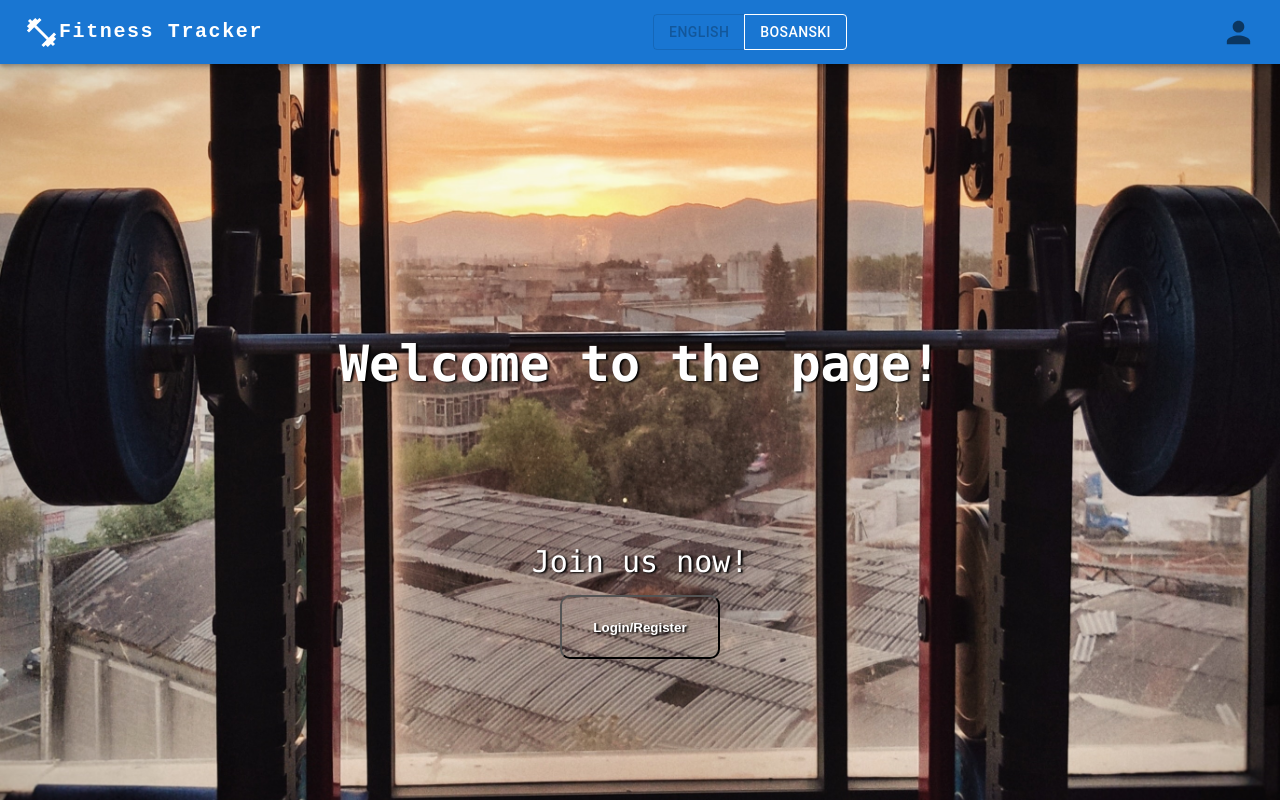
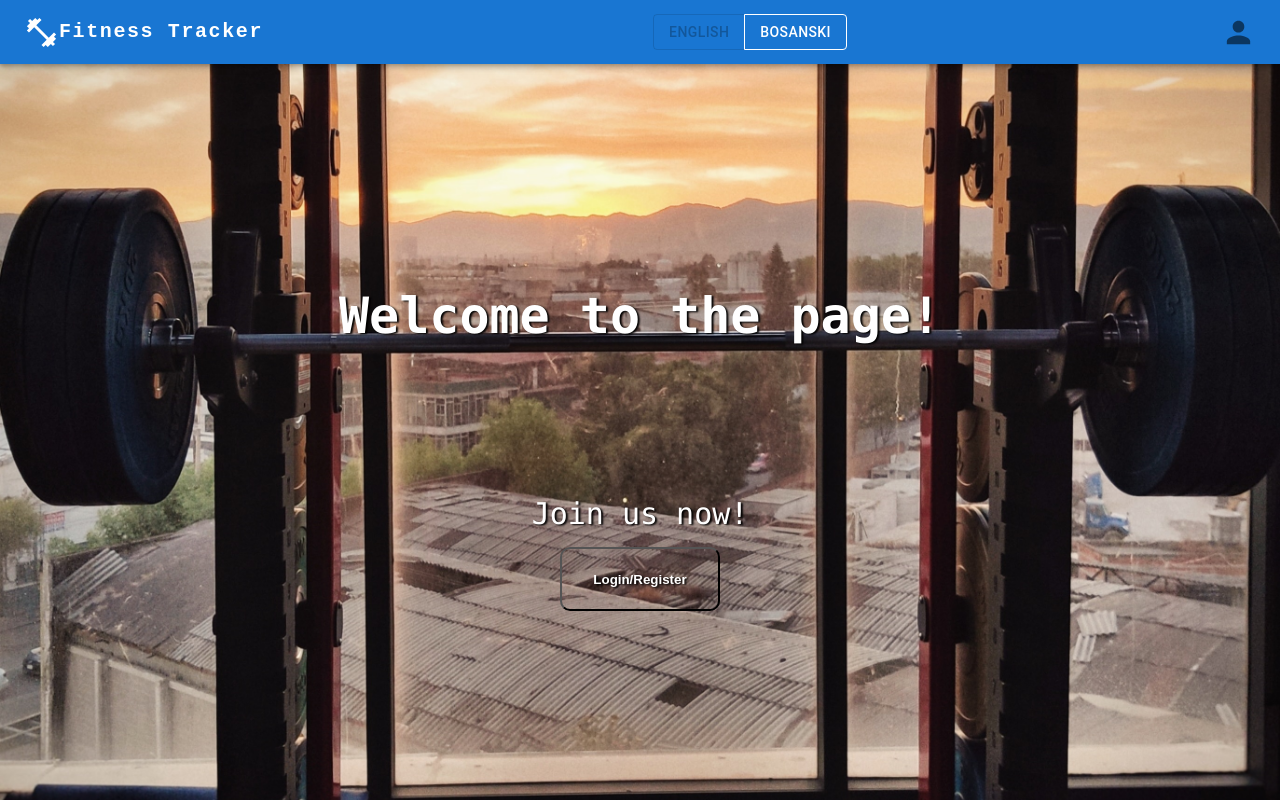
Before and after one commit to denisf01/Fitness-Tracker, a React (Create React App) app: page / in a window 1280 px wide. Built offline with nearby package versions, Linux system fonts and the light colour scheme.

Commit message:
Edited text on main page

```diff
--- a/src/components/MainPage/MainPage.module.css
+++ b/src/components/MainPage/MainPage.module.css
@@ -9,7 +9,7 @@ body {
   left: 50%;
   transform: translate(-50%, -50%);
   color: white;
-  margin-top: 5rem;
+  margin-top: 2rem;
 
 }
 .text h1 {
```
